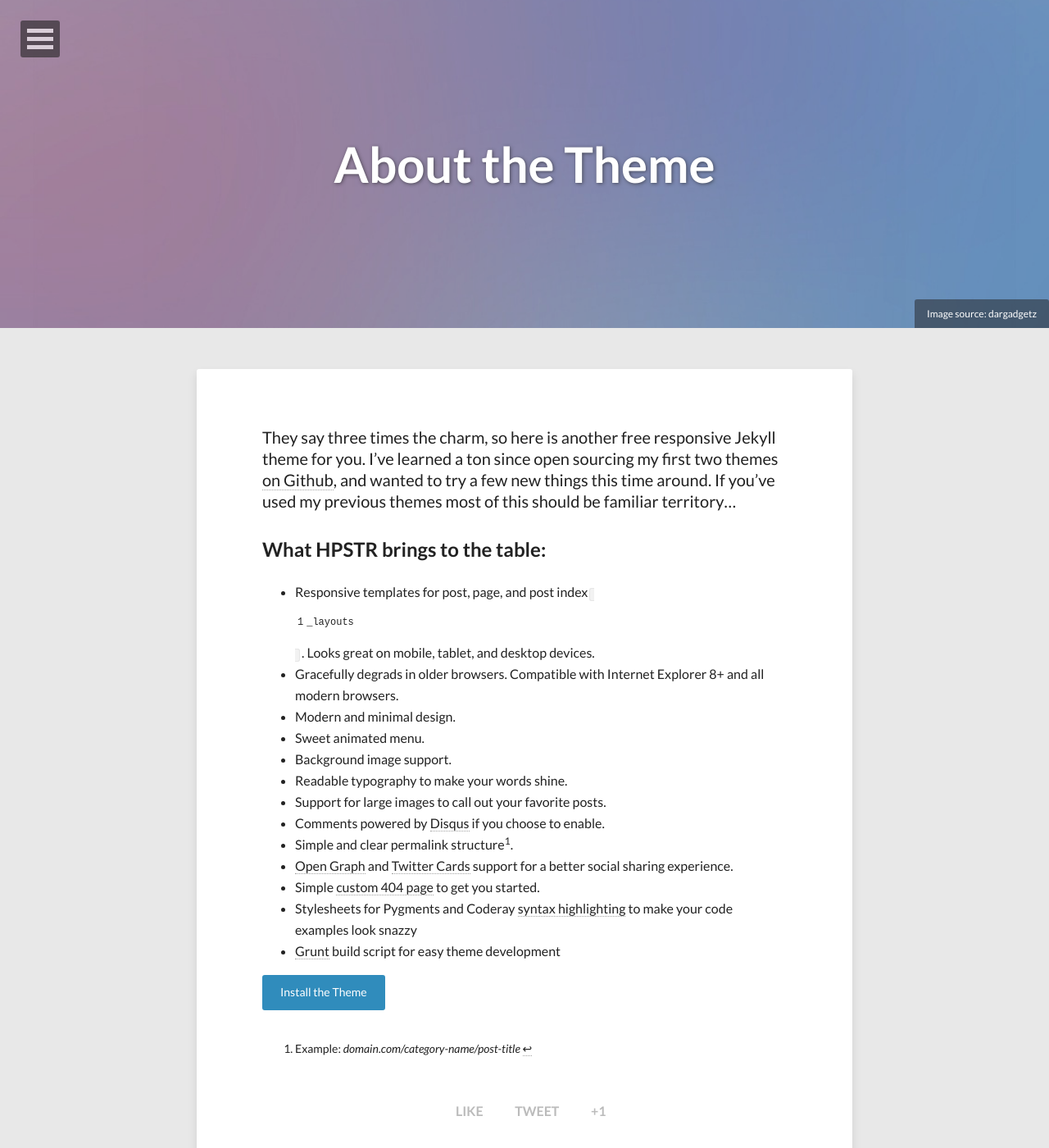
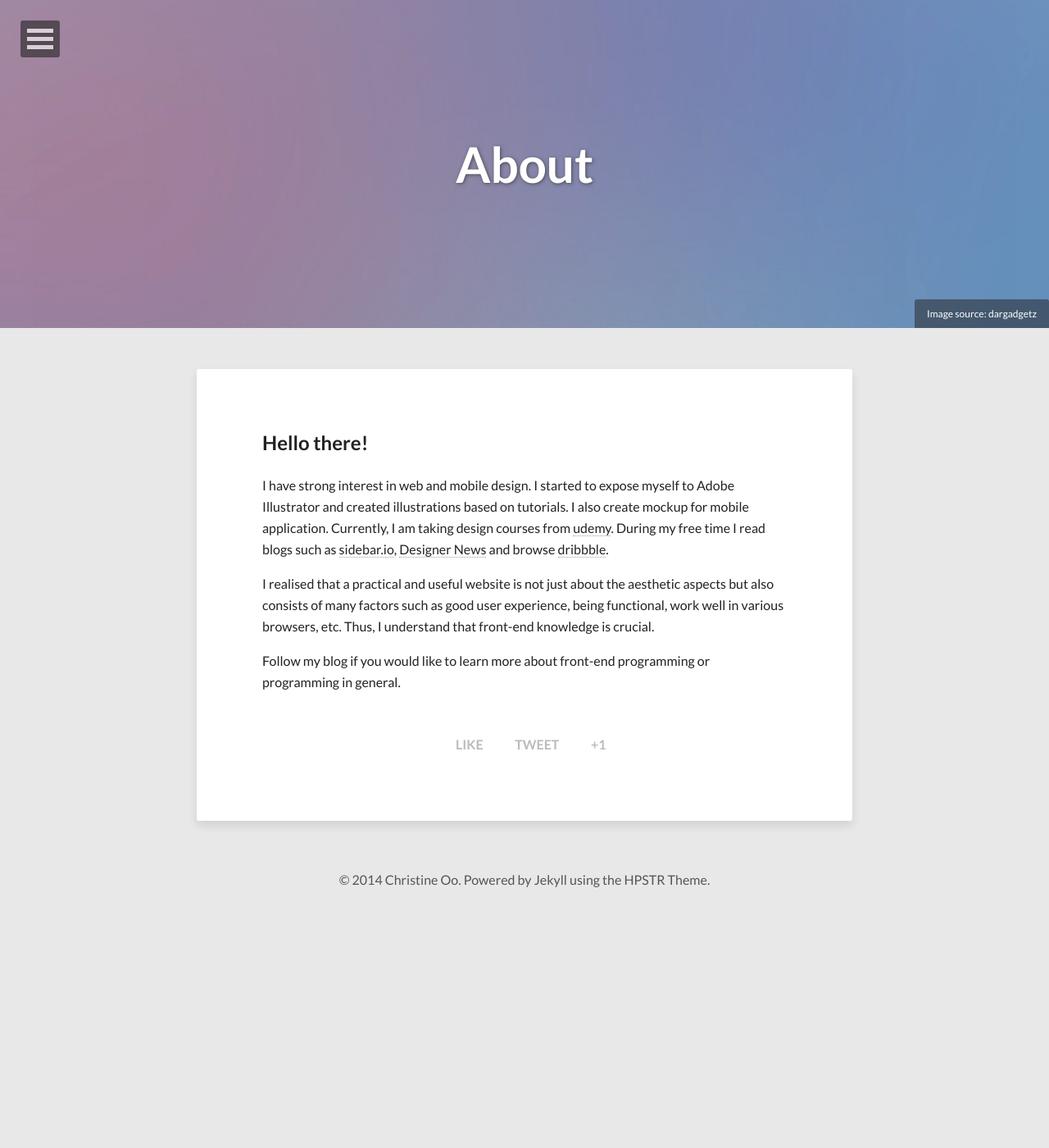
Before and after one commit to christineoo/christineoo.github.io, a Jekyll site: the page built from about.md, in a window 1280 px wide and 1400 px high. Shown: the whole window at 82% size. Built offline with Jekyll 4.4.1, drawn with Linux system fonts in a browser that asks for light colours; nearby versions of some CDN libraries.

Commit message:
update about page

```diff
--- a/_config.yml
+++ b/_config.yml
@@ -8,7 +8,7 @@ url:              http://christineoo.github.io
 owner:
   name:           Christine Oo
   avatar:         avatar.png
-  bio:            "Starting a new journey in the front-end programming world. Loves to read and play ultimate"
+  bio:            "Starting a new journey in the front-end programming world. Loves to read and play ultimate."
   email:          ootjinvoon@gmail.com
   # Social networking links used in footer. Update and remove as you like.
   twitter: _ChristineOo
--- a/about.md
+++ b/about.md
@@ -1,7 +1,7 @@
 ---
 layout: page
 permalink: /about/
-title: About the Theme
+title: About
 tags: [Jekyll, theme, modern, minimal, responsive]
 image:
   feature: abstract-5.jpg
@@ -10,24 +10,10 @@ image:
 share: true
 ---
 
-They say three times the charm, so here is another free responsive Jekyll theme for you. I've learned a ton since open sourcing my first two themes [on Github](http://github.com/mmistakes), and wanted to try a few new things this time around. If you've used my previous themes most of this should be familiar territory...
+## Hello there!
 
-## What HPSTR brings to the table:
+I have strong interest in web and mobile design. I started to expose myself to Adobe Illustrator and created illustrations based on tutorials. I also create mockup for mobile application. Currently, I am taking design courses from <a href="http://udemy.com" title="Udemy" target="_blank">udemy</a>. During my free time I read blogs such as <a title="sidebar" href="http://sidebar.io" target="_blank">sidebar.io</a>, <a title="Designer's News" href="http://news.layervault.com/stories" target="_blank">Designer News</a> and browse <a title="Dribbble" href="http://dribbble.com" target="_blank">dribbble</a>.
 
-* Responsive templates for post, page, and post index `_layouts`. Looks great on mobile, tablet, and desktop devices.
-* Gracefully degrads in older browsers. Compatible with Internet Explorer 8+ and all modern browsers.
-* Modern and minimal design.
-* Sweet animated menu.
-* Background image support.
-* Readable typography to make your words shine.
-* Support for large images to call out your favorite posts.
-* Comments powered by [Disqus](http://disqus.com) if you choose to enable.
-* Simple and clear permalink structure[^1].
-* [Open Graph](https://developers.facebook.com/docs/opengraph/) and [Twitter Cards](https://dev.twitter.com/docs/cards) support for a better social sharing experience.
-* Simple [custom 404 page]({{ site.url }}/404.html) to get you started.
-* Stylesheets for Pygments and Coderay [syntax highlighting]({{ site.url }}/code-highlighting-post/) to make your code examples look snazzy
-* [Grunt](http://gruntjs.com) build script for easy theme development
+I realised that a practical and useful website is not just about the aesthetic aspects but also consists of many factors such as good user experience, being functional, work well in various browsers, etc. Thus, I understand that front-end knowledge is crucial.
 
-<div markdown="0"><a href="{{ site.url }}/theme-setup" class="btn btn-info">Install the Theme</a></div>
-
-[^1]: Example: *domain.com/category-name/post-title*
+Follow my blog if you would like to learn more about front-end programming or programming in general.
```
